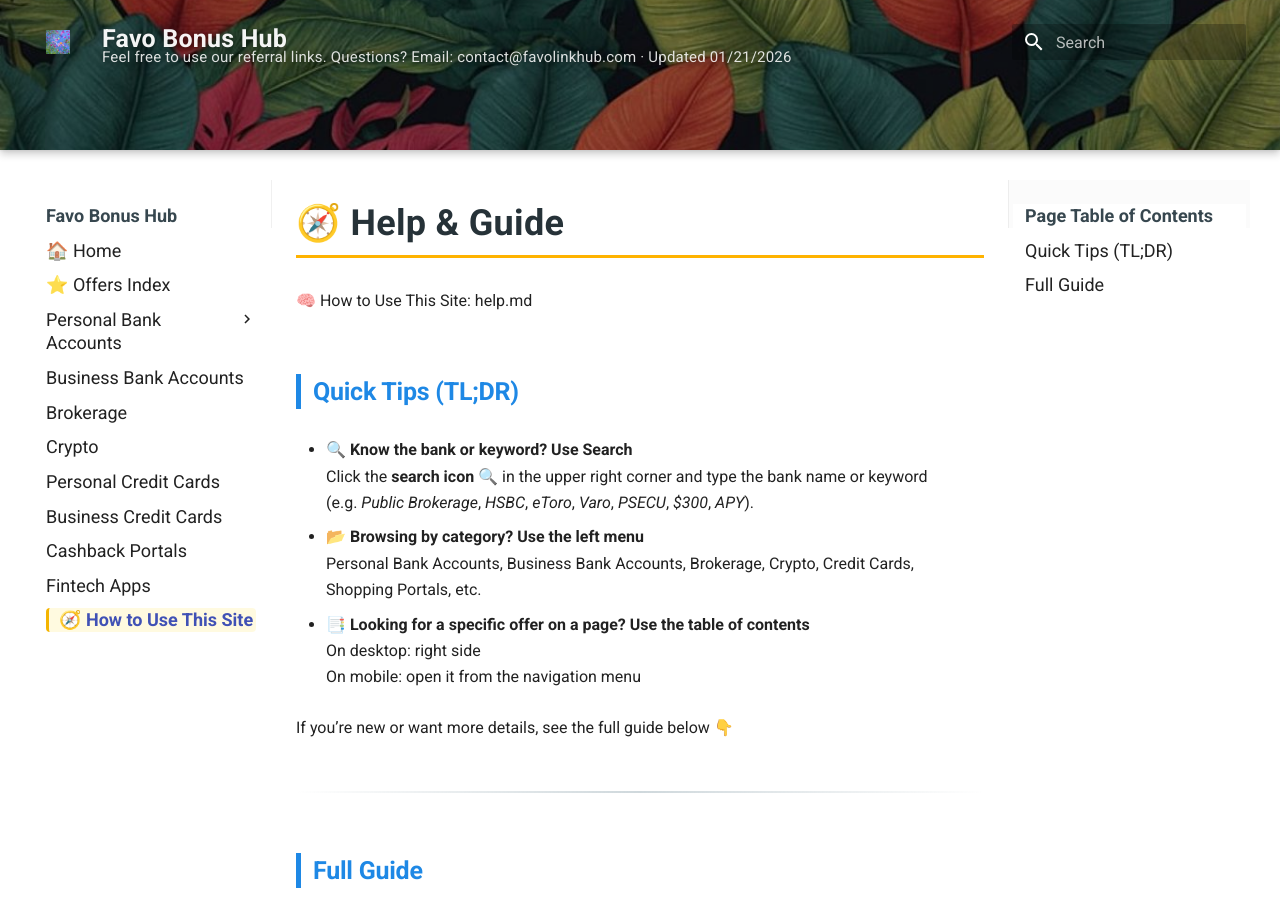
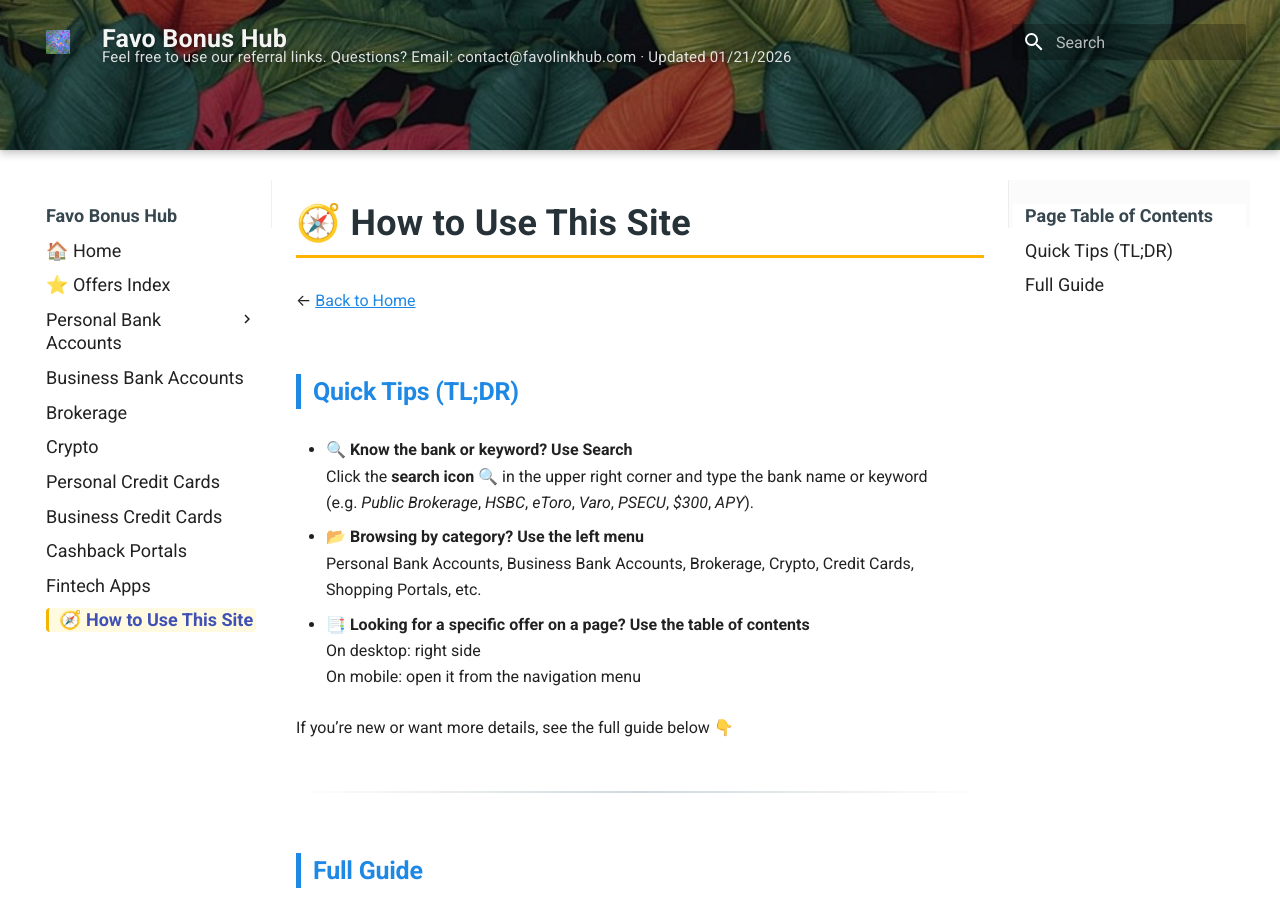
Before and after one commit to whispersofzephyr/favolinkhub-site, an MkDocs documentation site: the page built from docs/help.md, in a window 1280 px wide and 900 px high. Built offline with MkDocs 1.6.1 and Material for MkDocs 9.7.7, drawn with Linux system fonts in a browser that asks for light colours.

Commit message:
Update help.md

```diff
--- a/docs/help.md
+++ b/docs/help.md
@@ -1,6 +1,6 @@
-# 🧭 Help & Guide
+# 🧭 How to Use This Site
 
-🧠 How to Use This Site: help.md
+← [Back to Home](index.md)
 
 ## Quick Tips (TL;DR)
 
```
